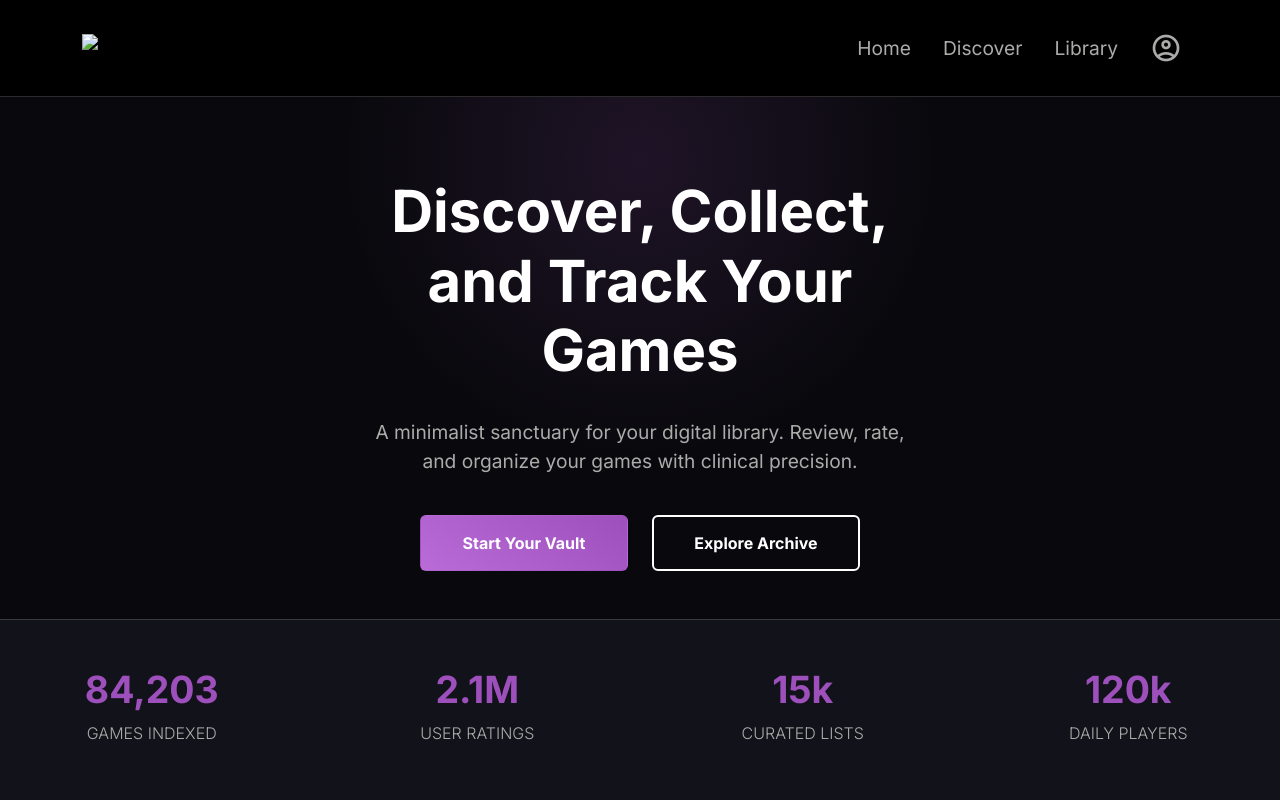
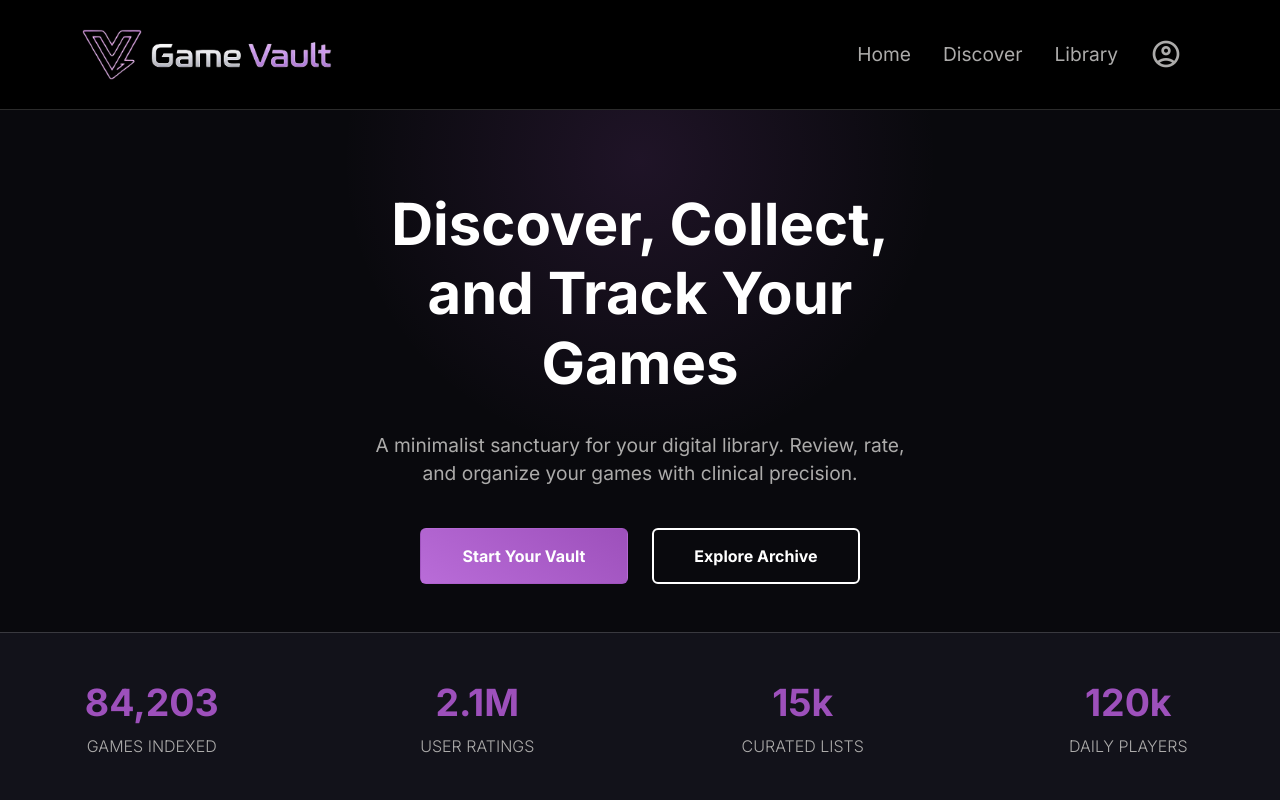
Before and after one commit to geovanegalan/game-vault, a website: page app/pages/index/index.html in a window 1280 px wide. Shown: the top 800 px of the page. Drawn offline with nearby package versions, Linux system fonts and the light colour scheme; files that its build step writes are made by us from their sources; the site is published under a folder, as on GitHub Pages, so addresses that start at the root find nothing.

Commit message:
fix: correção do caminho dos assets/images

```diff
--- a/app/pages/index/index.html
+++ b/app/pages/index/index.html
@@ -22,11 +22,11 @@
         <a href="#" class="navbar-brand">
           <picture>
             <source
-              srcset="/game-vault/assets/resources/images/logo_v2.webp"
+              srcset="../../../assets/resources/images/logo_v2.webp"
               type="image/webp"
             />
             <img
-              src="/game-vault/assets/resources/images/logo_v2.png"
+              src="../../../assets/resources/images/logo_v2.png"
               alt="Game Vault logo"
               class="logo"
             />
--- a/scss/pages/register.scss
+++ b/scss/pages/register.scss
@@ -8,7 +8,7 @@
 .bg-w-img {
   background:
     linear-gradient(rgb(11, 11, 11), rgba(9, 9, 13, 0.7), rgb(11, 11, 11)),
-    url('/game-vault/assets/resources/images/bg.webp');
+    url('../../assets/resources/images/bg.webp');
   background-size: cover;
   background-position: center center;
 }
```
Also changed, not shown: app/pages/login/login.html (+2 -2 lines), app/pages/register/register.html (+1 -1 lines), assets/styles/register.css.
